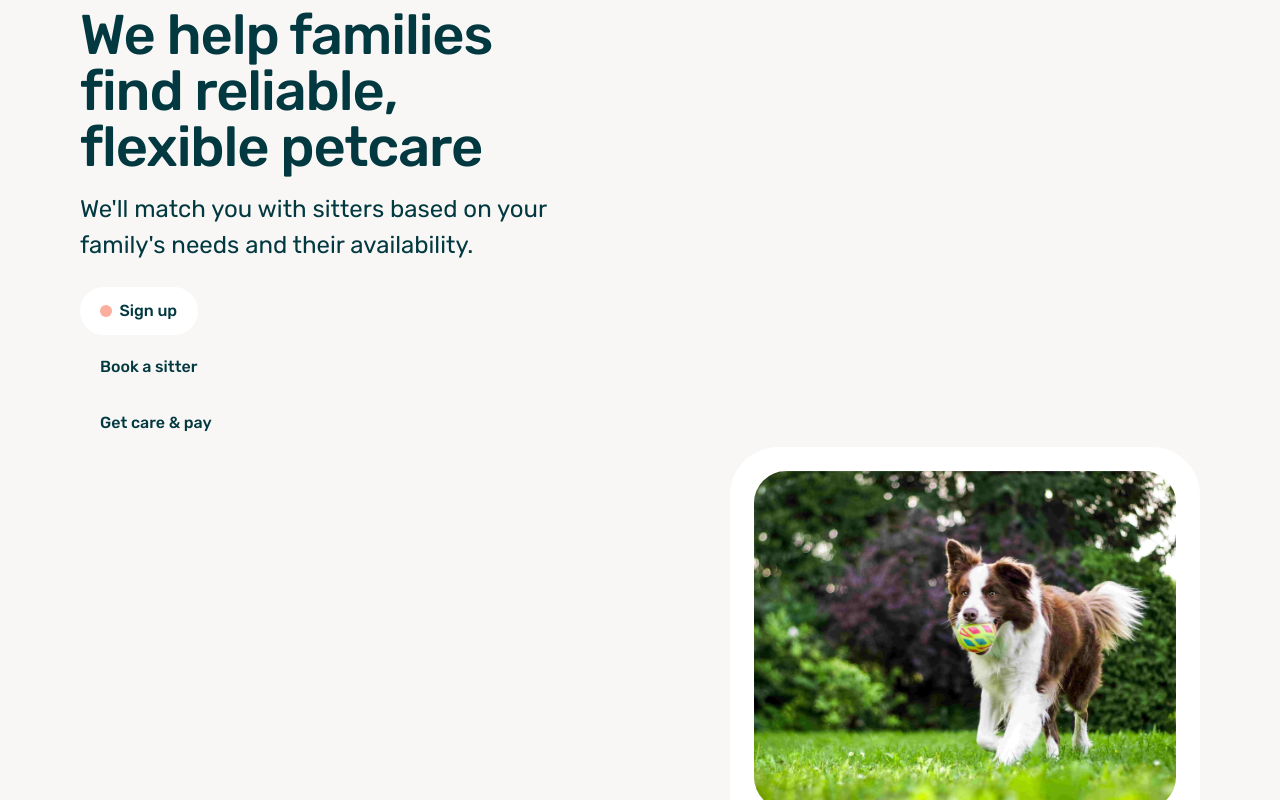
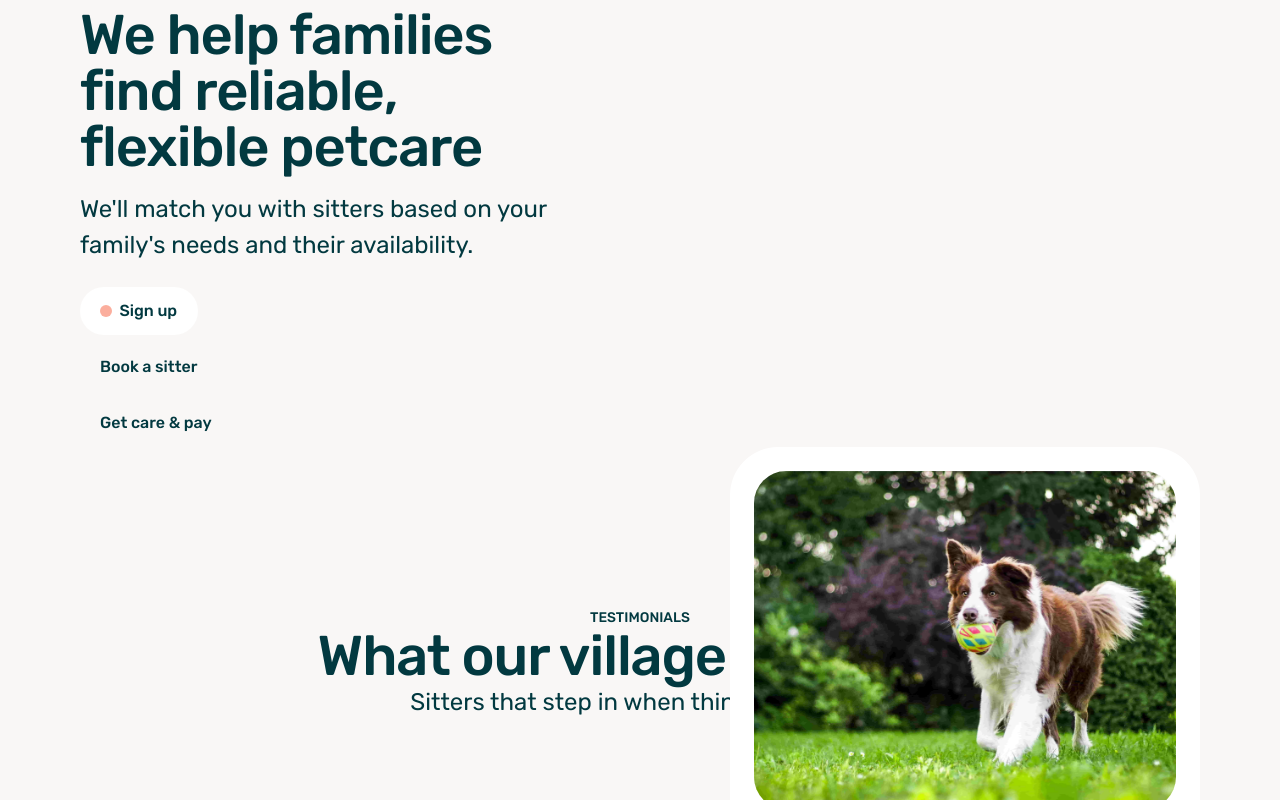
Before and after one commit to samsonc89/otter-replica, a React (Vite) app: page / in a window 1280 px wide. Shown: the part 1118-1918 px from the top of the page. Before the commit the page ends 1645 px from the top, so only its background shows below. Built offline with nearby package versions, Linux system fonts and the light colour scheme.

Commit message:
Add testimonials section to main app

```diff
--- a/src/App.jsx
+++ b/src/App.jsx
@@ -1,5 +1,5 @@
 import { Navbar } from "./components";
-import { Header, How } from "./containers";
+import { Header, How, Testimonials } from "./containers";
 
 function App() {
   return (
@@ -8,6 +8,7 @@ function App() {
       <Header />
       <main>
         <How />
+        <Testimonials />
       </main>
     </>
   );
--- a/src/containers/index.js
+++ b/src/containers/index.js
@@ -1,2 +1,3 @@
 export { default as How } from "./How/How";
 export { default as Header } from "./Header/Header";
+export { default as Testimonials } from "./Testimonials/Testimonials";
```
